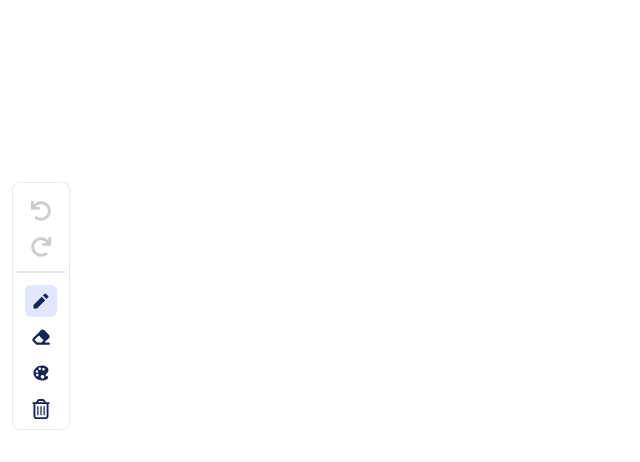
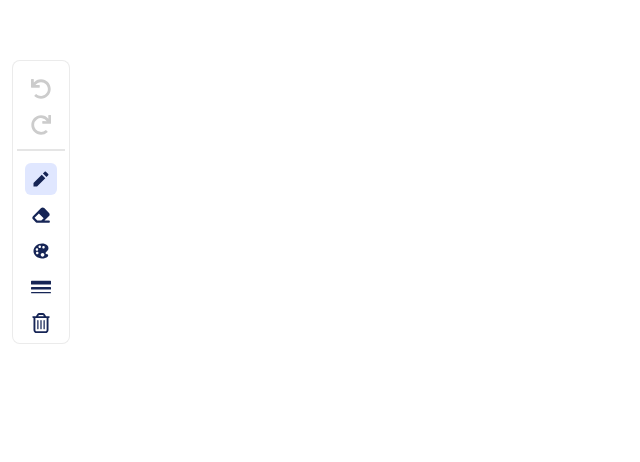
Before and after one commit to Emiliianoo/GridSpace, a React (Vite) app: page / in a window 1280 px wide. Shown: the part 198-660 px from the top of the page, without its empty margins (0-640 px from the left). Built offline with nearby package versions, Linux system fonts and the light colour scheme.

Commit message:
Add brush width control and smoother strokes

```diff
--- a/src/components/Board.tsx
+++ b/src/components/Board.tsx
@@ -18,7 +18,7 @@ function Board() {
   const [strokes, setStrokes] = useState<Stroke[]>([]);
   const [type, setType] = useState<Tool>("pen");
   const [color, setColor] = useState<string>("#000000");
-  const [width, setWidth] = useState<number>(1);
+  const [width, setWidth] = useState<number>(5);
   const [showColorPicker, setShowColorPicker] = useState<boolean>(false);
 
   const redoStack = useRef<Stroke[]>([]);
@@ -53,6 +53,11 @@ function Board() {
 
       ctx.beginPath();
 
+      ctx.lineCap = "round";
+      ctx.lineJoin = "round";
+
+      ctx.lineWidth = stroke.width;
+
       if (stroke.type === "eraser") {
         ctx.globalCompositeOperation = "destination-out";
       } else {
@@ -65,7 +70,6 @@ function Board() {
         ctx.fillStyle = stroke.color;
       }
 
-      ctx.arc(firstPoint.x, firstPoint.y, 0.5, 0, Math.PI * 2);
       ctx.fill();
 
       ctx.moveTo(firstPoint.x, firstPoint.y);
@@ -78,6 +82,8 @@ function Board() {
 
       ctx.stroke();
     }
+
+    ctx.globalCompositeOperation = "source-over";
   }
 
   function handleMouseDown(e: React.PointerEvent<HTMLCanvasElement>) {
@@ -96,6 +102,11 @@ function Board() {
 
     ctx.beginPath();
 
+    ctx.lineCap = "round";
+    ctx.lineJoin = "round";
+
+    ctx.lineWidth = width;
+
     if (type === "eraser") {
       ctx.globalCompositeOperation = "destination-out";
     } else {
@@ -105,7 +116,7 @@ function Board() {
 
     ctx.strokeStyle = color;
     ctx.fillStyle = color;
-    ctx.arc(lastX.current, lastY.current, 0.5, 0, Math.PI * 2);
+    ctx.arc(lastX.current, lastY.current, width / 2, 0, Math.PI * 2);
     ctx.fill();
 
     currentStroke.current = {
@@ -249,6 +260,8 @@ function Board() {
         onChangeColor={handleChangeColor}
         showColorPicker={showColorPicker}
         onShowColorPicker={handleShowColorPicker}
+        width={width}
+        onWidthChange={setWidth}
         onUndo={handleUndo}
         onRedo={handleRedo}
       />
--- a/src/components/Toolbar.tsx
+++ b/src/components/Toolbar.tsx
@@ -1,4 +1,6 @@
+import { useState } from "react";
 import { SketchPicker, type ColorResult } from "react-color";
+import { BsBorderWidth } from "react-icons/bs";
 import { FaRedo, FaUndo } from "react-icons/fa";
 import { FaEraser, FaRegTrashCan } from "react-icons/fa6";
 import { IoIosColorPalette } from "react-icons/io";
@@ -14,6 +16,8 @@ interface ToolbarProps {
   showColorPicker?: boolean;
   onShowColorPicker?(): void;
   onSelectTool?(tool: Tool): void;
+  width?: number;
+  onWidthChange?(width: number): void;
   onUndo?(): void;
   onRedo?(): void;
 }
@@ -26,15 +30,20 @@ function Toolbar({
   showColorPicker = false,
   onShowColorPicker = () => {},
   onSelectTool = () => {},
+  width = 1,
+  onWidthChange = () => {},
   onUndo = () => {},
   onRedo = () => {},
 }: ToolbarProps) {
+  const [isWidthContainerOpen, setIsWidthContainerOpen] =
+    useState<boolean>(false);
+
   const iconButtonClass =
     "w-8 h-8 flex items-center justify-center p-1 rounded-md cursor-pointer";
 
   return (
-    <div className="select-none absolute gap-1 top-1/2 -translate-y-5 left-3 z-10 flex flex-col border border-black/8 p-1 bg-white rounded-lg overflow-visible items-center justify-center">
-      <div className="flex flex-col gap-1 border-b-2 border-black/10 p-2 mb-2">
+    <div className="select-none absolute bottom-3 left-1/2 -translate-x-1/2 z-10 flex max-w-[calc(100vw-1.5rem)] flex-row flex-wrap gap-1 border border-black/8 p-1 bg-white rounded-lg overflow-visible items-center justify-center sm:top-1/2 sm:bottom-auto sm:left-3 sm:translate-x-0 sm:-translate-y-1/2 sm:max-w-none sm:flex-nowrap sm:flex-col">
+      <div className="flex flex-row gap-1 border-r-2 border-black/10 p-2 mr-2 sm:flex-col sm:border-r-0 sm:border-b-2 sm:mr-0 sm:mb-2">
         <button
           type="button"
           className={`${iconButtonClass} hover:bg-indigo-100 active:bg-indigo-100`}
@@ -68,20 +77,50 @@ function Toolbar({
         <FaEraser className="shrink-0 w-5 h-5 text-blue-950" />
       </button>
 
+      {/* Color picker */}
       <button
         type="button"
         className={`${iconButtonClass} hover:bg-indigo-100 active:bg-indigo-100`}
-        onClick={onShowColorPicker}
+        onClick={() => {
+          if (isWidthContainerOpen) setIsWidthContainerOpen(false);
+
+          onShowColorPicker();
+        }}
       >
         <IoIosColorPalette className="shrink-0 w-5 h-5 text-blue-950" />
       </button>
 
       {showColorPicker && (
         <SketchPicker
-          className="absolute left-full top-0 z-20 text-md ml-2"
+          className="absolute bottom-full left-1/2 z-20 mb-2 -translate-x-1/2 text-md sm:bottom-auto sm:left-full sm:top-0 sm:ml-2 sm:translate-x-0"
           color={color}
           onChange={onChangeColor}
         />
+      )}
+
+      {/* Width selector */}
+      <button
+        type="button"
+        className={`${iconButtonClass} hover:bg-indigo-100 active:bg-indigo-100`}
+        onClick={() => {
+          if (showColorPicker) onShowColorPicker();
+
+          setIsWidthContainerOpen((prev) => !prev);
+        }}
+      >
+        <BsBorderWidth className="shrink-0 w-5 h-5 text-blue-950" />
+      </button>
+
+      {isWidthContainerOpen && (
+        <div className="absolute bottom-full left-1/2 z-20 mb-2 -translate-x-1/2 text-md sm:left-full sm:bottom-8 sm:ml-2 sm:translate-x-0 border border-black/8 p-1 bg-white rounded-lg">
+          <input
+            type="range"
+            min={1}
+            max={20}
+            value={width}
+            onChange={(e) => onWidthChange(Number(e.target.value))}
+          />
+        </div>
       )}
 
       <button
```
